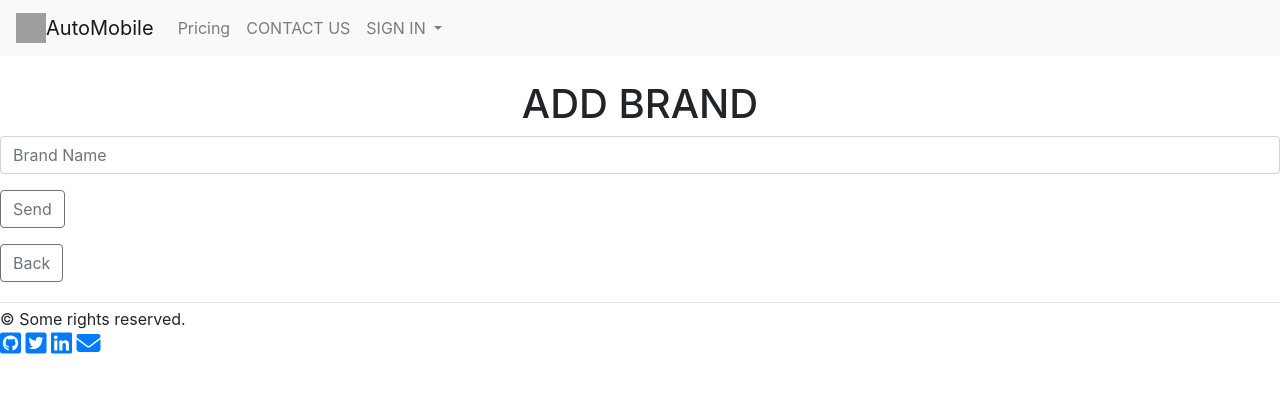
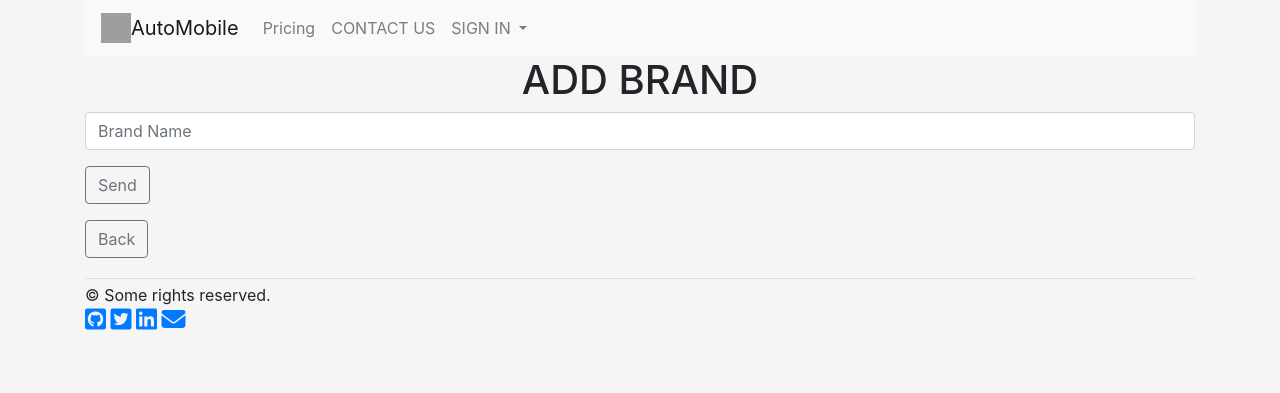
Before and after one commit to 0xbm/Vehicles, a Django app: page /add_brand/ in a window 1280 px wide. Shown: the top 393 px of the page. Run offline with Django 4.2, Linux system fonts and the light colour scheme; some libraries are stand-ins or nearby versions; grey boxes are pictures that could not be loaded.

Commit message:
add background color

```diff
--- a/automobiles/templates/base.html
+++ b/automobiles/templates/base.html
@@ -8,29 +8,35 @@
 
     <link rel="stylesheet" href="{% static 'style.css' %}">
     <link rel="stylesheet" href="{% static 'card.js' %}">
-    <link rel="stylesheet" href="https://cdnjs.cloudflare.com/ajax/libs/font-awesome/6.4.0/css/all.min.css" integrity="sha512-iecdLmaskl7CVkqkXNQ/ZH/XLlvWZOJyj7Yy7tcenmpD1ypASozpmT/E0iPtmFIB46ZmdtAc9eNBvH0H/ZpiBw==" crossorigin="anonymous" referrerpolicy="no-referrer" />
+    <link rel="stylesheet" href="https://cdnjs.cloudflare.com/ajax/libs/font-awesome/6.4.0/css/all.min.css"
+          integrity="sha512-iecdLmaskl7CVkqkXNQ/ZH/XLlvWZOJyj7Yy7tcenmpD1ypASozpmT/E0iPtmFIB46ZmdtAc9eNBvH0H/ZpiBw=="
+          crossorigin="anonymous" referrerpolicy="no-referrer"/>
+    <link rel="stylesheet" href="https://cdn.jsdelivr.net/npm/bootstrap@4.0.0/dist/css/bootstrap.min.css"
+          integrity="sha384-Gn5384xqQ1aoWXA+058RXPxPg6fy4IWvTNh0E263XmFcJlSAwiGgFAW/dAiS6JXm" crossorigin="anonymous">
     <meta charset="utf-8">
     <meta http-equiv="X-UA-Compatible" content="IE=edge">
     <meta name="viewport" content=
             "width=device-width, initial-scale=1">
     <title>AUTOMOBILE</title>
+    <style>
+        body {
+            background: #f5f5f5;
+        }
+    </style>
 </head>
 <body>
+    <div class="container">
+        {% include 'navbar.html' %}
 
-{% include 'navbar.html' %}
+        {% block page_header %}
+        {% endblock %}
 
-<br/>
+        {% block content %}
 
-{% block page_header %}
-{% endblock  %}
+        {% include 'footer.html' %}
 
-
-{% block content %}
-
-{% include 'footer.html' %}
-
-{% endblock %}
-
+        {% endblock %}
+    </div>
 </body>
 </html>
 
```
